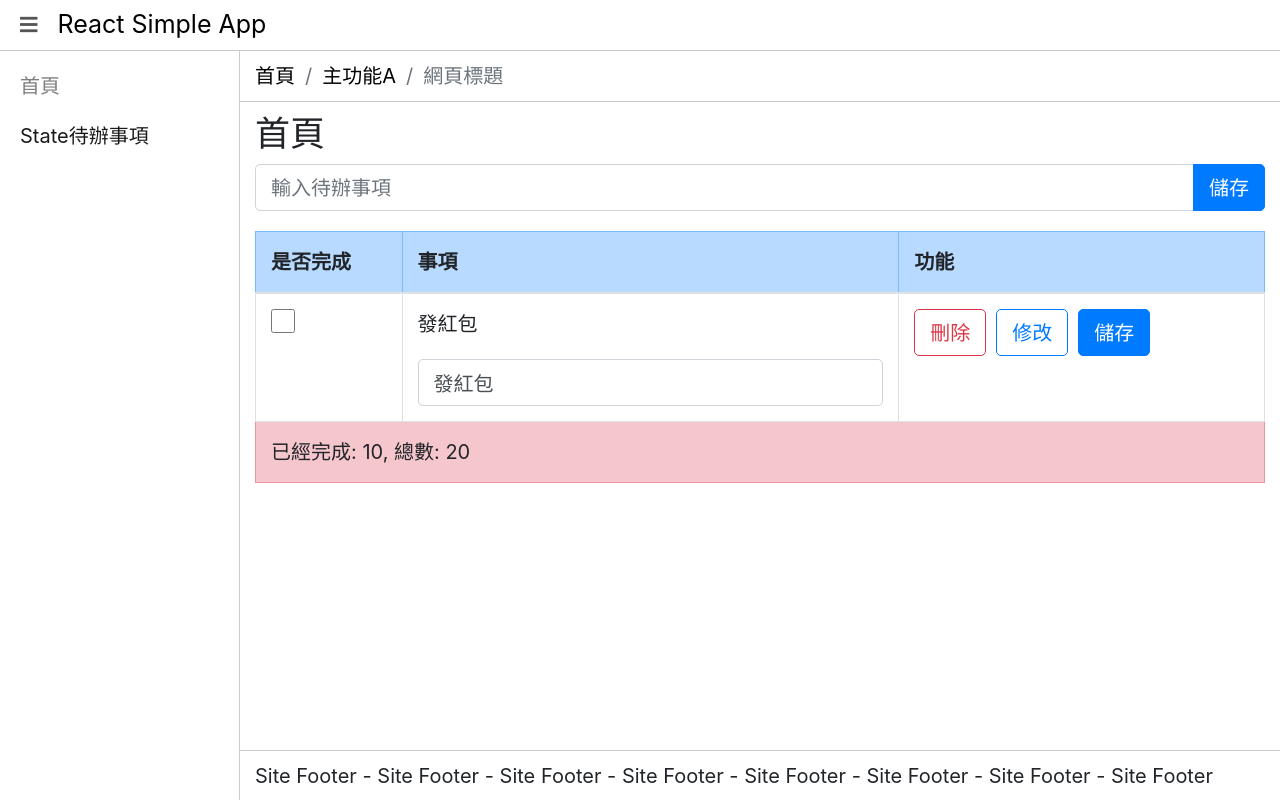
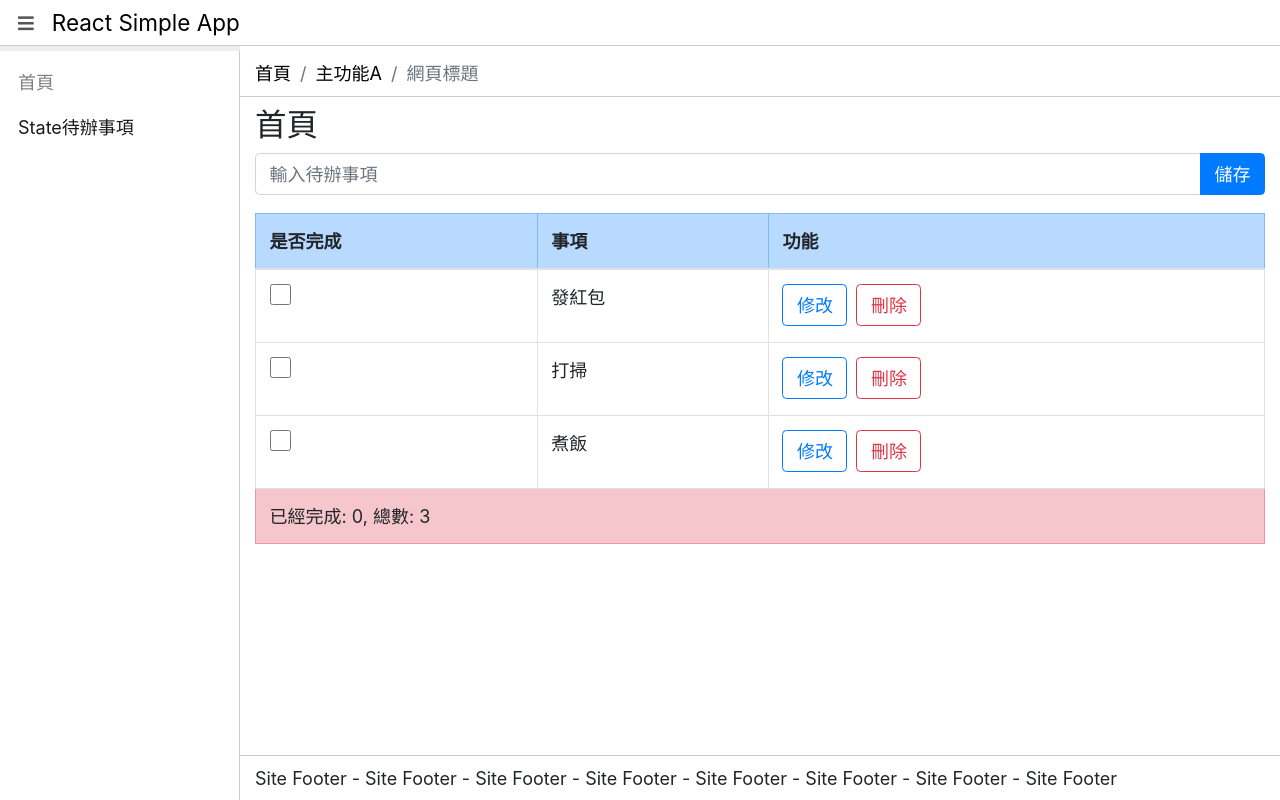
Before and after one commit to WeiTsunChien/react-simple-app, a React (Create React App) app: page /state-todo in a window 1280 px wide. Built offline with nearby package versions, Linux system fonts and the light colour scheme.

Commit message:
待辦事項

```diff
--- a/package.json
+++ b/package.json
@@ -6,6 +6,7 @@
     "@testing-library/jest-dom": "^5.16.1",
     "@testing-library/react": "^12.1.2",
     "@testing-library/user-event": "^13.5.0",
+    "nanoid": "^3.2.0",
     "react": "^17.0.2",
     "react-dom": "^17.0.2",
     "react-router-dom": "^6.2.1",
--- a/src/assets/sass/site.scss
+++ b/src/assets/sass/site.scss
@@ -7,7 +7,7 @@ $bgColorNotUse: #eee;
 $myBorder: 1px solid #ccc;
 
 html {
-    font-size: 20px;
+    font-size: 18px;
     color: $fontColorPrimary;
 }
 
--- /dev/null
+++ b/src/components/StateTodo/AddTodo.jsx
@@ -0,0 +1,43 @@
+import { useState } from 'react';
+import { nanoid } from 'nanoid'
+
+const AddTodo = (props) => {
+    const { addTodo } = props;
+    const [todo, setTodo] = useState('');
+
+    const submitHandler = (event) => {
+        event.preventDefault();
+
+        if (!todo) {
+            alert('請填寫事項');
+            return;
+        }
+
+        const todoObj = {
+            id: nanoid(),
+            todo: todo,
+            done: false,
+            isEdit: false
+        }
+
+        addTodo(todoObj);
+        setTodo('');
+    }
+
+    return (
+        <form onSubmit={submitHandler}>
+            <div className="input-group mb-3">
+                <input type="text"
+                    className="form-control"
+                    placeholder="輸入待辦事項"
+                    value={todo}
+                    onChange={(event) => { setTodo(event.target.value) }} />
+                <div className="input-group-append">
+                    <button type="submit" className="btn btn-primary" >儲存</button>
+                </div>
+            </div>
+        </form>
+    );
+};
+
+export default AddTodo;
--- /dev/null
+++ b/src/components/StateTodo/Item.jsx
@@ -0,0 +1,45 @@
+import { useState } from 'react';
+
+const Item = (props) => {
+    const { id, todo, done, isEdit, setDone, setIsEdit, editTodo, deleteTodo } = props;
+    const [editedTodo, setEditedTodo] = useState(todo);
+
+    const onChangeDone = (event) => {
+        setDone(id, event.target.checked);
+    }
+
+    return (
+        <tr>
+            <td>
+                <input type="checkbox" checked={done} onChange={onChangeDone} />
+            </td>
+            <td>
+                <p style={{ display: isEdit ? 'none' : 'block' }}>{todo}</p>
+                <input type="text"
+                    className='form-control'
+                    style={{ display: isEdit ? 'block' : 'none' }}
+                    value={editedTodo}
+                    onChange={(event) => { setEditedTodo(event.target.value) }} />
+            </td>
+            <td>
+                <button type="button"
+                    className="btn btn-outline-primary mr-2"
+                    style={{ display: isEdit ? 'none' : 'inline-block' }}
+                    onClick={() => { setIsEdit(id, true) }}>
+                    修改
+                </button>
+                <button type="button"
+                    className="btn btn-primary mr-2"
+                    style={{ display: isEdit ? 'inline-block' : 'none' }}
+                    onClick={() => { editTodo(id, editedTodo) }}>
+                    儲存
+                </button>
+                <button type='button'
+                    className='btn btn-outline-danger mr-2'
+                    onClick={() => { deleteTodo(id) }}>刪除</button>
+            </td>
+        </tr>
+    );
+};
+
+export default Item;
--- /dev/null
+++ b/src/components/StateTodo/List.jsx
@@ -0,0 +1,48 @@
+import React from 'react';
+import Item from './Item';
+
+const List = (props) => {
+    const { todoList, setDone, setIsEdit, editTodo, deleteTodo } = props;
+
+    //array.reduce(function(total, currentValue, currentIndex, arr), initialValue)
+    const doneCount = todoList.reduce((count, todo) => {
+        return todo.done ? count + 1 : count;
+    }, 0);
+
+    return (
+        <div className="table-responsive-sm">
+            <table className="table table-bordered">
+                <thead>
+                    <tr className="table-primary">
+                        <th>是否完成</th>
+                        <th>事項</th>
+                        <th>功能</th>
+                    </tr>
+                </thead>
+                <tbody>
+                    {
+                        todoList.map((todo) => {
+                            return (
+                                <Item key={todo.id}
+                                    {...todo}
+                                    setDone={setDone}
+                                    setIsEdit={setIsEdit}
+                                    editTodo={editTodo}
+                                    deleteTodo={deleteTodo} />
+                            )
+                        })
+                    }
+                </tbody>
+                <tfoot>
+                    <tr className="table-danger">
+                        <td colSpan={3}>
+                            已經完成: {doneCount}, 總數: {todoList.length}
+                        </td>
+                    </tr>
+                </tfoot>
+            </table>
+        </div>
+    );
+};
+
+export default List;
--- a/src/components/StateTodo/index.jsx
+++ b/src/components/StateTodo/index.jsx
@@ -1,54 +1,72 @@
 import React, { useState } from 'react';
+import AddTodo from './AddTodo';
+import List from './List';
 
 const StateTodo = () => {
     const [todoList, setTodoList] = useState([
-        { id: 1, todo: '發紅包', done: false, isEdit: false }
+        { id: 1, todo: '發紅包', done: false, isEdit: false },
+        { id: 2, todo: '打掃', done: false, isEdit: false },
+        { id: 3, todo: '煮飯', done: false, isEdit: false }
     ]);
+
+    const addTodo = (todoObj) => {
+        setTodoList([todoObj, ...todoList]);
+    }
+
+    const setDone = (id, done) => {
+        const list = todoList.map((todoObj) => {
+            if (todoObj.id == id) {
+                todoObj.done = done;
+            }
+            return todoObj;
+        });
+
+        setTodoList(list);
+    }
+
+    const setIsEdit = (id, isEdit) => {
+        const list = todoList.map((todoObj) => {
+            if (todoObj.id == id) {
+                todoObj.isEdit = isEdit;
+            }
+            return todoObj;
+        });
+
+        setTodoList(list);
+    }
+
+    const editTodo = (id, todo) => {
+        if (!todo) {
+            alert('請填寫事項');
+            return;
+        }
+
+        const list = todoList.map((todoObj) => {
+            if (todoObj.id == id) {
+                todoObj.todo = todo;
+                todoObj.isEdit = false;
+            }
+            return todoObj;
+        });
+
+        setTodoList(list);
+    }
+
+    const deleteTodo = (id) => {
+        if (window.confirm('確定刪除？')) {
+            const list = todoList.filter(x => x.id != id);
+            setTodoList(list);
+        }
+    }
 
     return (
         <>
-            <form>
-                <div className="input-group mb-3">
-                    <input type="text" className="form-control" placeholder="輸入待辦事項" />
-                    <div className="input-group-append">
-                        <button type="submit" className="btn btn-primary" >儲存</button>
-                    </div>
-                </div>
-            </form>
-            <div className="table-responsive-sm">
-                <table className="table table-bordered">
-                    <thead>
-                        <tr className="table-primary">
-                            <th>是否完成</th>
-                            <th>事項</th>
-                            <th>功能</th>
-                        </tr>
-                    </thead>
-                    <tbody>
-                        <tr>
-                            <td>
-                                <input type="checkbox" />
-                            </td>
-                            <td>
-                                <p>發紅包</p>
-                                <input type="text" className='form-control' value="發紅包" />
-                            </td>
-                            <td>
-                                <button type='button' className='btn btn-outline-danger mr-2'>刪除</button>
-                                <button type="button" className="btn btn-outline-primary mr-2" >修改</button>
-                                <button type="button" className="btn btn-primary mr-2" >儲存</button>
-                            </td>
-                        </tr>
-                    </tbody>
-                    <tfoot>
-                        <tr class="table-danger">
-                            <td colSpan={3}>
-                                已經完成: 10, 總數: 20
-                            </td>
-                        </tr>
-                    </tfoot>
-                </table>
-            </div>
+            <AddTodo addTodo={addTodo} />
+            <List todoList={todoList}
+                setDone={setDone}
+                setIsEdit={setIsEdit}
+                editTodo={editTodo}
+                deleteTodo={deleteTodo} />
         </>
     );
 };
```
Also changed, not shown: 1 other file (tests, documents, lock files or other folders).
